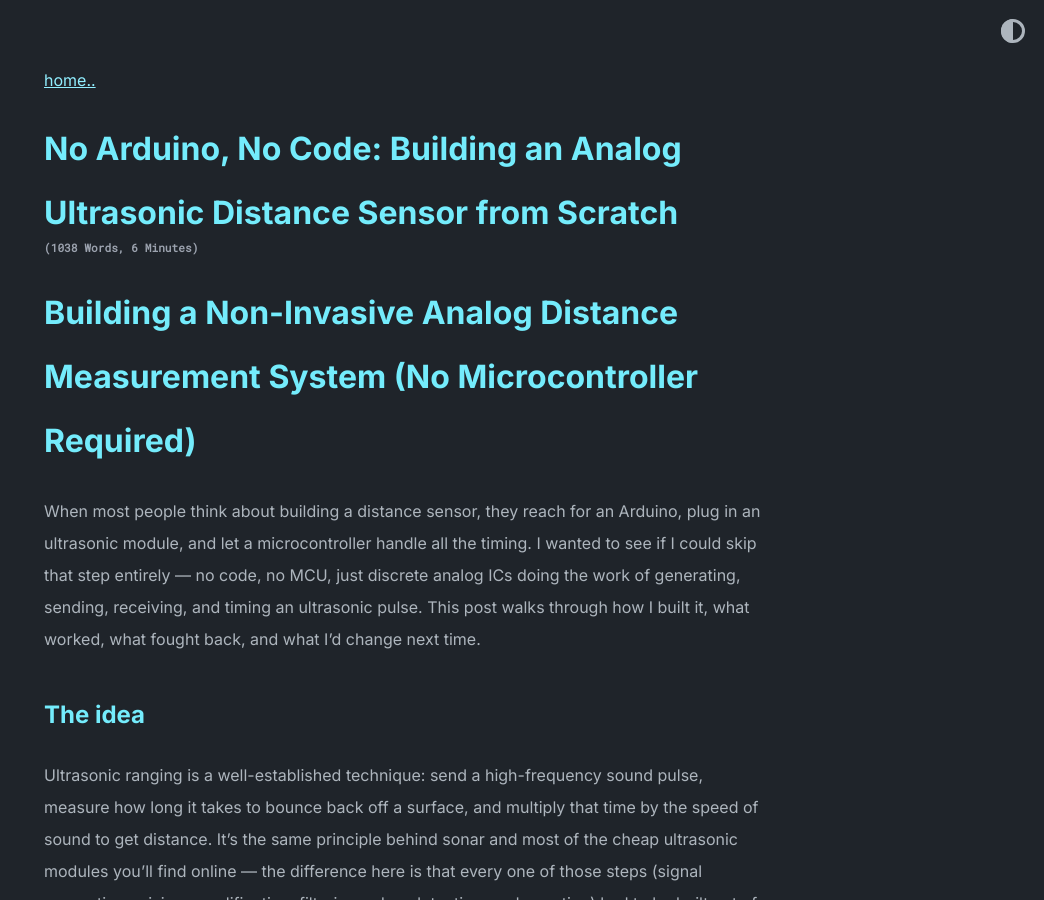
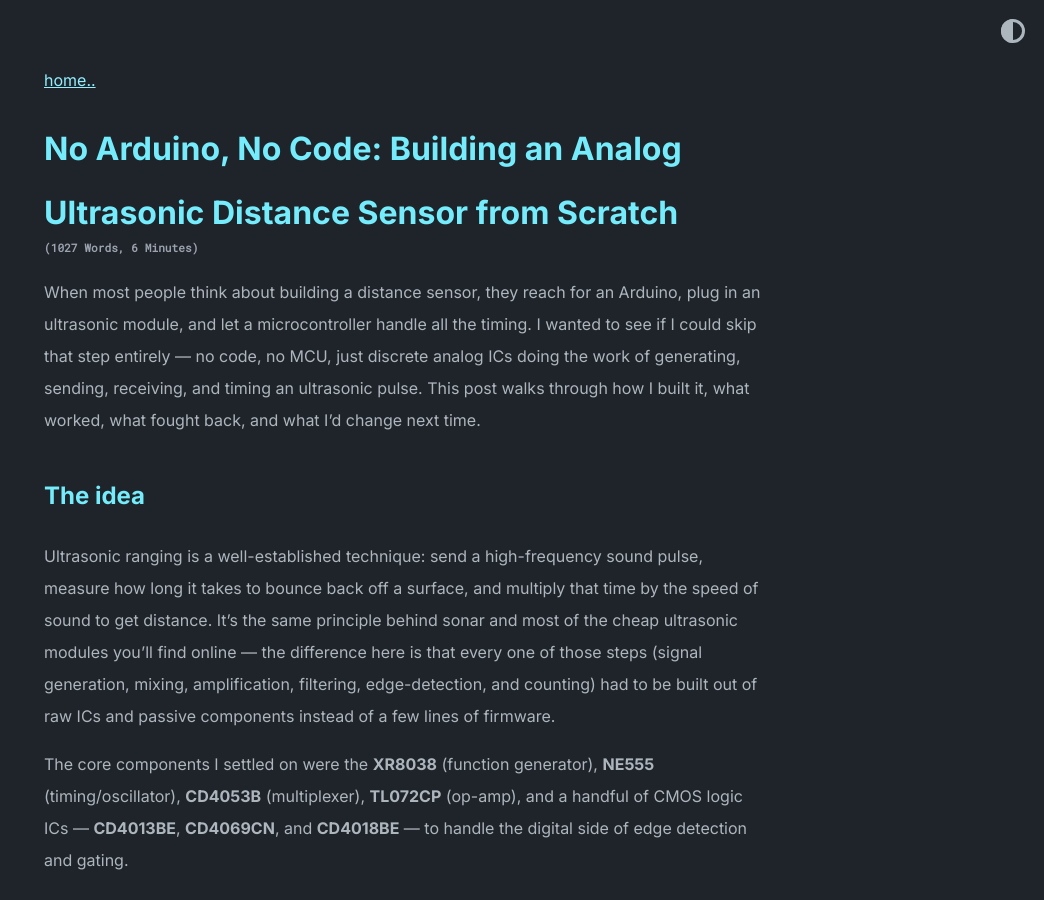
Before and after one commit to essdev24/essdev24.github.io, a Jekyll site: the page built from projects/non-invasive-analog-distance-sensor.md, in a window 1280 px wide and 900 px high. Shown: the whole window, without its empty margins (236-1280 px from the left). Built offline with Jekyll 4.4.1, drawn with Linux system fonts in a browser that asks for light colours.

Commit message:
Remove duplicated post title

```diff
--- a/projects/non-invasive-analog-distance-sensor.md
+++ b/projects/non-invasive-analog-distance-sensor.md
@@ -3,8 +3,6 @@ layout: post
 title: "No Arduino, No Code: Building an Analog Ultrasonic Distance Sensor from Scratch"
 permalink: /projects/non-invasive-analog-distance-sensor/
 ---
-
-# Building a Non-Invasive Analog Distance Measurement System (No Microcontroller Required)
 
 When most people think about building a distance sensor, they reach for an Arduino, plug in an ultrasonic module, and let a microcontroller handle all the timing. I wanted to see if I could skip that step entirely — no code, no MCU, just discrete analog ICs doing the work of generating, sending, receiving, and timing an ultrasonic pulse. This post walks through how I built it, what worked, what fought back, and what I'd change next time.
 
```
